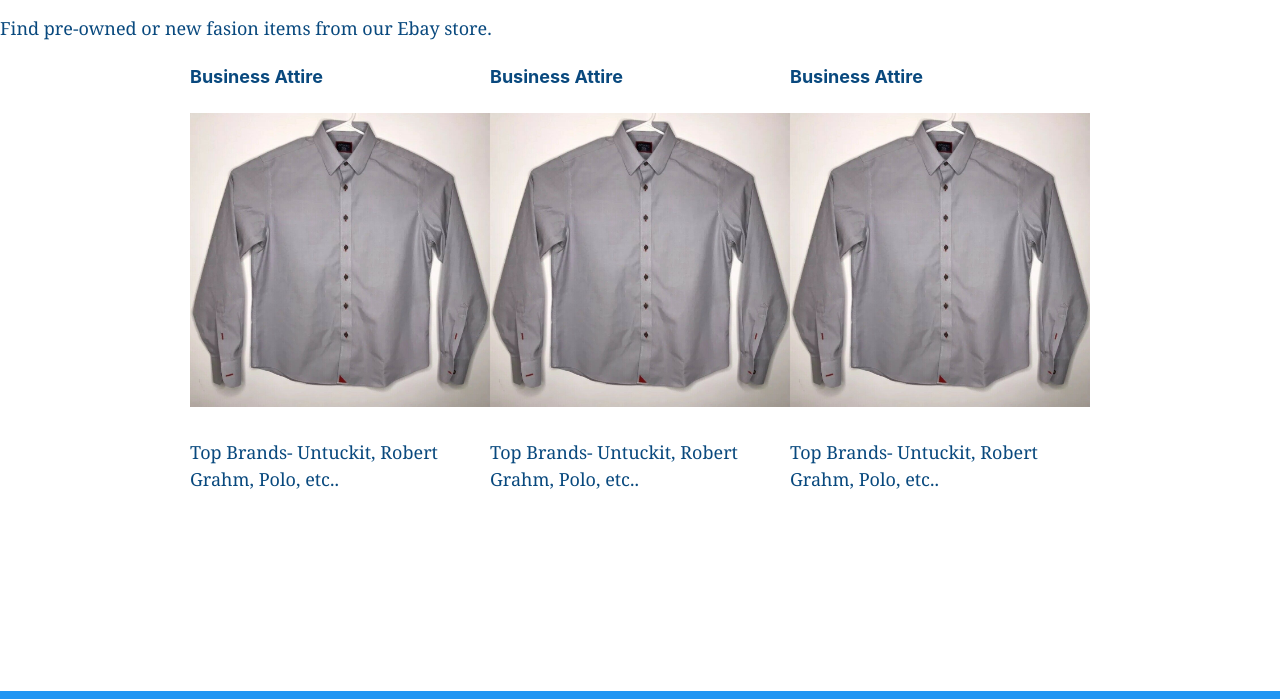
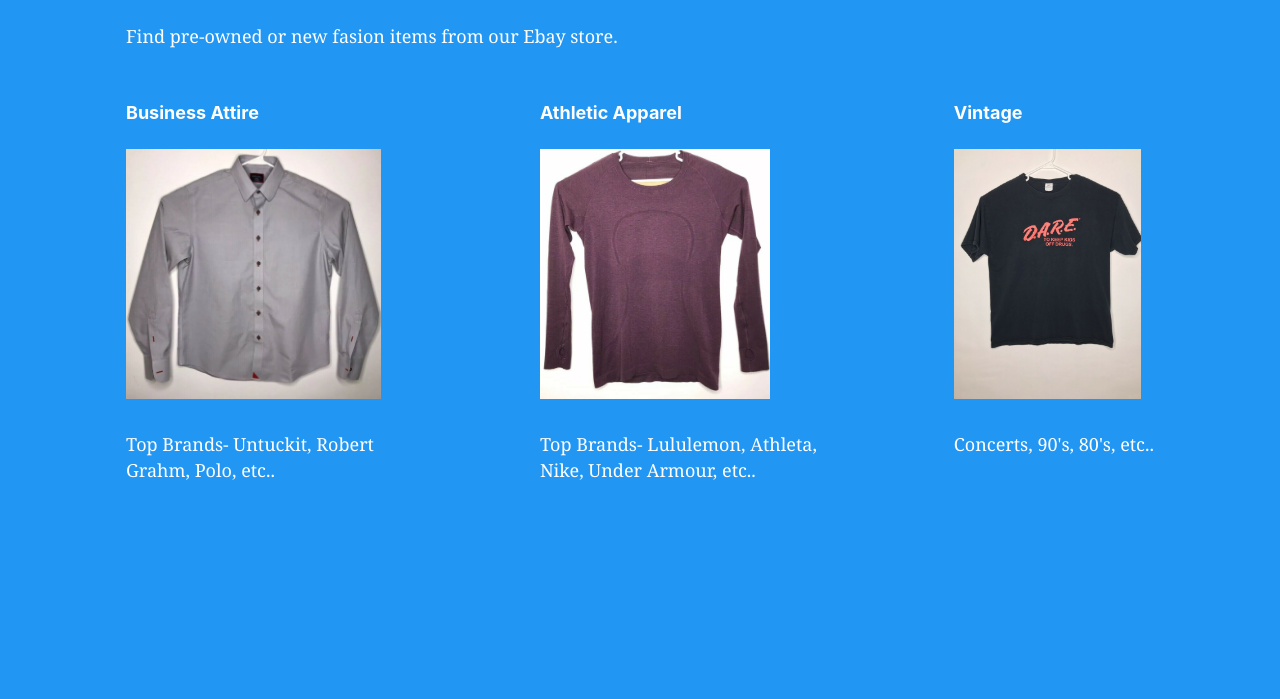
Before and after one commit to abecel22/costa-landing-page, a Gatsby site: page /shop in a window 1280 px wide. Shown: the part 165-864 px from the top of the page. Built offline with nearby package versions, Linux system fonts and the light colour scheme; Gatsby itself is replaced by a stand-in of ours.

Commit message:
Updated images in Shop, styling in progress.

```diff
--- a/src/components/styles/shop.css
+++ b/src/components/styles/shop.css
@@ -1,15 +1,17 @@
 .shop-div {
-  height: 100vh;
-  width: 100%;
-  background: white;
-  color: #09497e;
+  margin: 5% 7rem;
 }
 
 .shop-div__grid {
+  margin: 3rem 0;
   display: flex;
-  justify-content: center;
+  justify-content: space-between;
 }
 
 .shop-div__grid-part {
   max-width: 300px;
 }
+
+.shop-div img {
+  height: 250px;
+}
--- a/src/pages/shop.js
+++ b/src/pages/shop.js
@@ -1,6 +1,8 @@
 import React from "react"
 
 import untuckit from "../images/untuckit.jpg"
+import lululemon from "../images/lululemon.jpg"
+import dare from "../images/dare.jpg"
 
 import Layout from "../components/layout"
 import "../components/styles/shop.css"
@@ -22,14 +24,14 @@ const Shop = () => (
           <p>Top Brands- Untuckit, Robert Grahm, Polo, etc..</p>
         </div>
         <div className="shop-div__grid-part">
-          <h4>Business Attire</h4>
-          <img src={untuckit} alt="" />
-          <p>Top Brands- Untuckit, Robert Grahm, Polo, etc..</p>
+          <h4>Athletic Apparel</h4>
+          <img src={lululemon} alt="" />
+          <p>Top Brands- Lululemon, Athleta, Nike, Under Armour, etc..</p>
         </div>{" "}
         <div className="shop-div__grid-part">
-          <h4>Business Attire</h4>
-          <img src={untuckit} alt="" />
-          <p>Top Brands- Untuckit, Robert Grahm, Polo, etc..</p>
+          <h4>Vintage</h4>
+          <img src={dare} alt="" />
+          <p>Concerts, 90's, 80's, etc..</p>
         </div>
       </div>
     </div>
```
